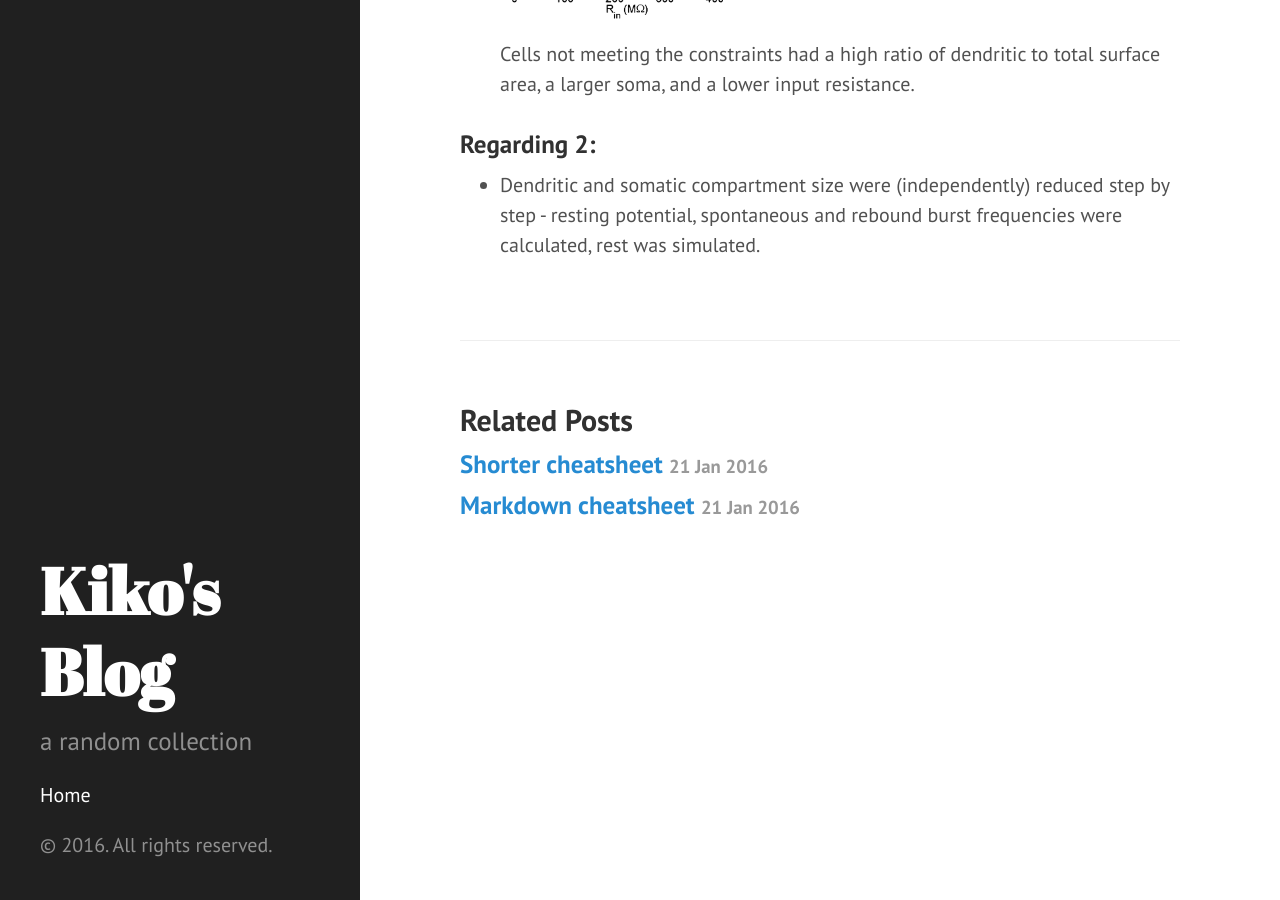
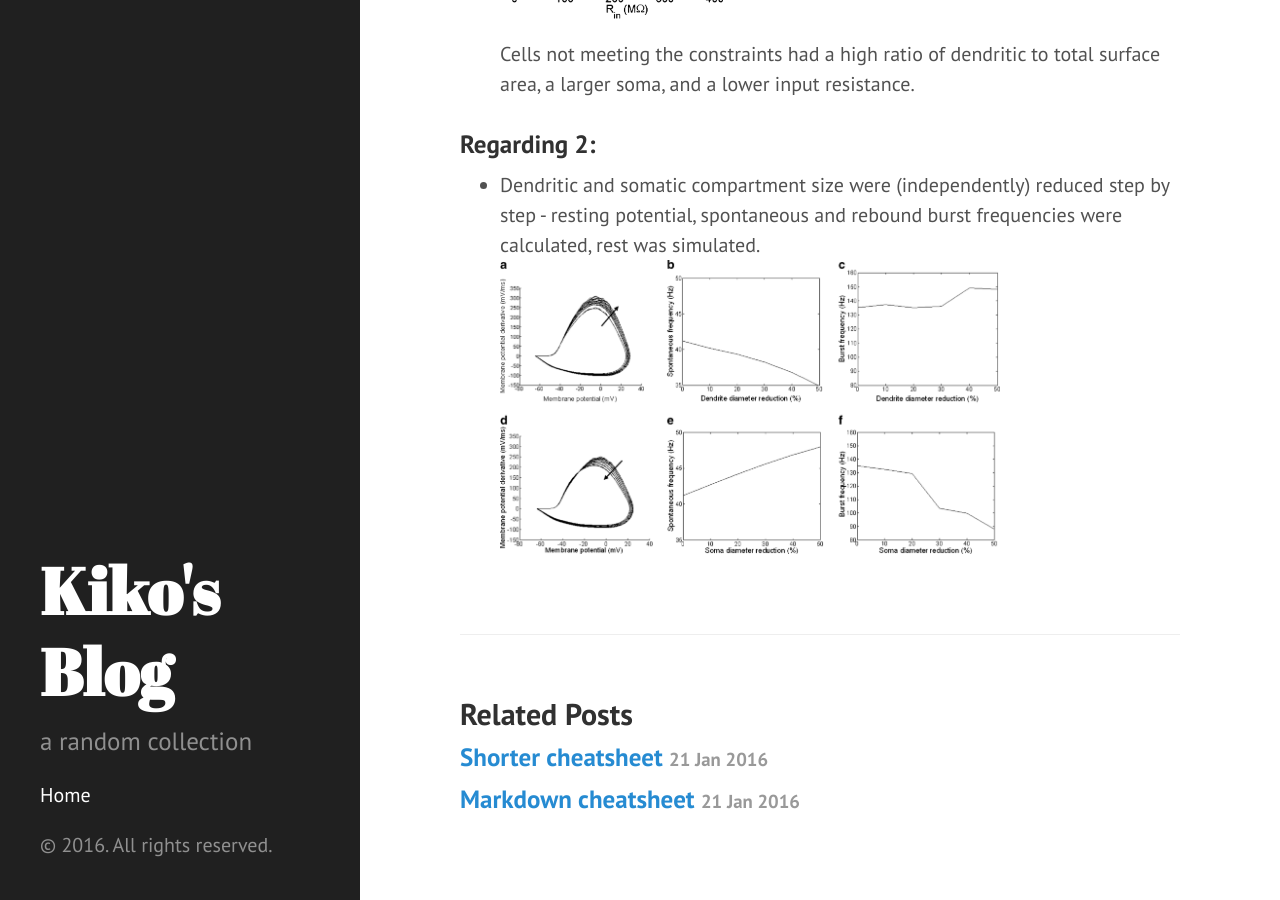
Before and after one commit to KikoBlog/KikoBlog.github.io, a Jekyll site: the page built from _posts/2016-01-21-journal-club-jan-2016.markdown, in a window 1280 px wide and 900 px high, scrolled down 3736 px. Built offline with Jekyll 4.4.1, drawn with Linux system fonts in a browser that asks for light colours.

Commit message:
Post update: journal club jan 2016

```diff
--- a/_posts/2016-01-21-journal-club-jan-2016.markdown
+++ b/_posts/2016-01-21-journal-club-jan-2016.markdown
@@ -81,3 +81,4 @@ Cells not meeting the constraints had a high ratio of dendritic to total surface
 
 ### Regarding 2:
 * Dendritic and somatic compartment size were (independently) reduced step by step - resting potential, spontaneous and rebound burst frequencies were calculated, rest was simulated.
+<img style="width: 500px" src="https://raw.githubusercontent.com/KikoBlog/KikoBlog.github.io/master/images/jc_2016_01/phaseplot.gif"/>
```
